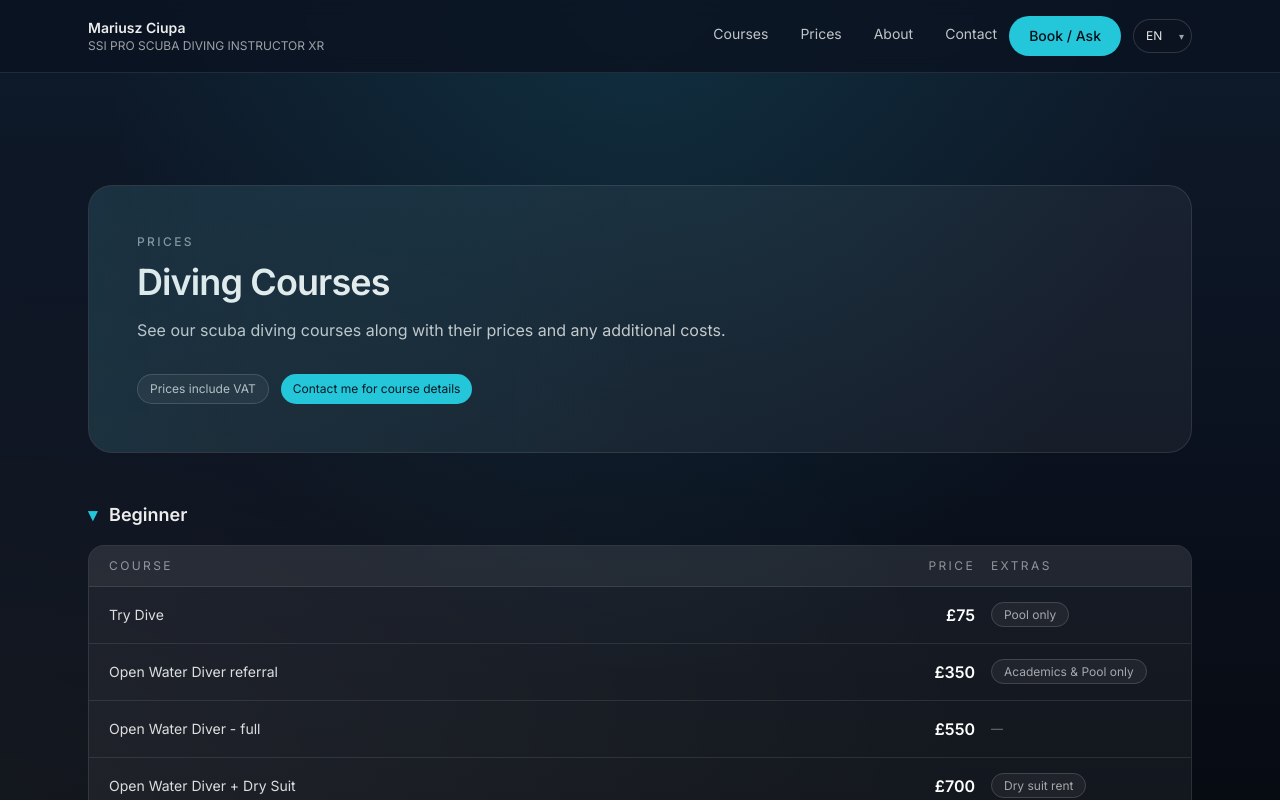
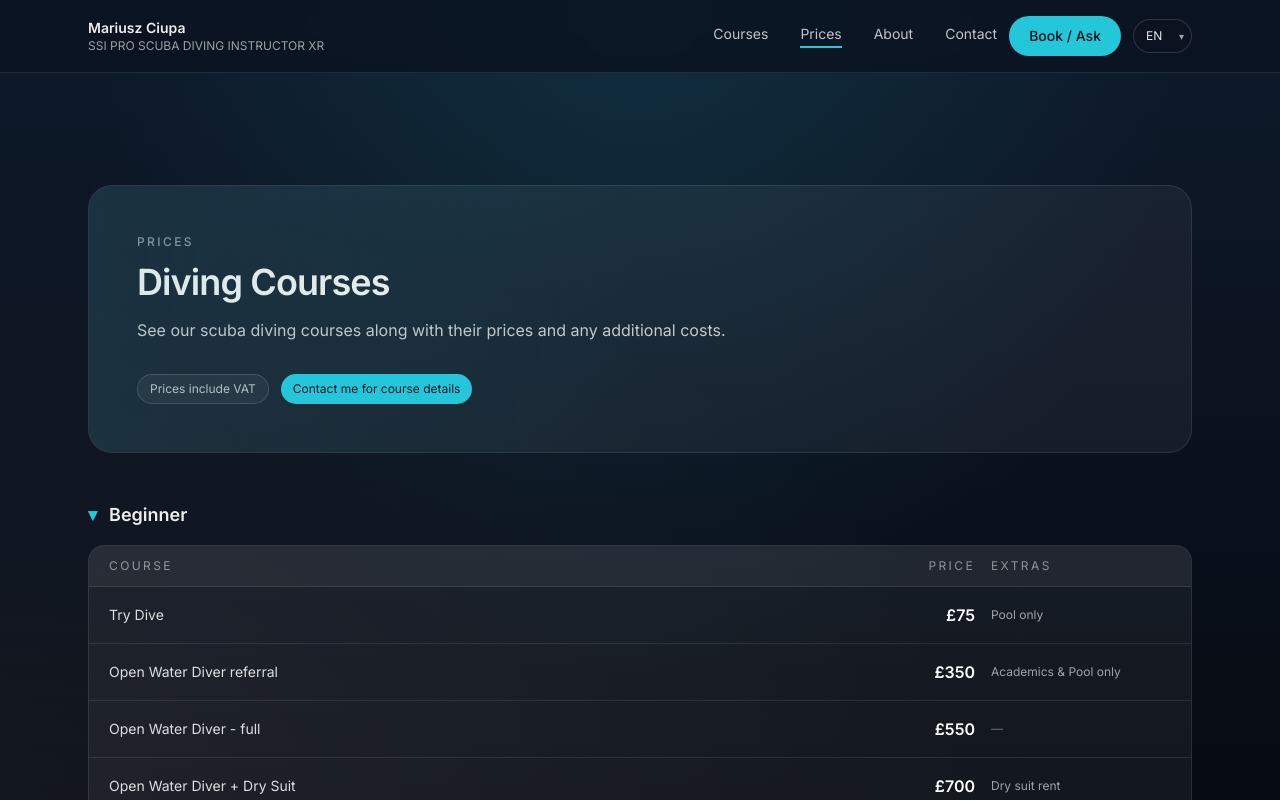
Before and after one commit to anastasiyaklyap/mariusz-ciupa-site, a Next.js app: page /prices in a window 1280 px wide. Shown: the top 802 px of the page. Built offline with nearby package versions, Linux system fonts and the light colour scheme.

Commit message:
update nav and extras

```diff
--- a/src/components/Header.tsx
+++ b/src/components/Header.tsx
@@ -1,6 +1,7 @@
 'use client';
 
 import { useEffect, useRef, useState } from 'react';
+import { usePathname } from 'next/navigation';
 import { linkPath } from '@/lib/linkPath';
 import { withLocaleHref } from '@/lib/i18n';
 import { HeaderBrand } from './header/HeaderBrand';
@@ -21,6 +22,7 @@ export const Header = () => {
   const locale = useLocale();
   const headerNavLinks = getHeaderNavLinks(locale);
   const headerCtaLink = getHeaderCtaLink(locale);
+  const pathname = usePathname();
   const handleLocaleChange = (nextLocale: string) => {
     if (typeof window === 'undefined') return;
     const basePath = process.env.NEXT_PUBLIC_BASE_PATH ?? '';
@@ -114,7 +116,11 @@ export const Header = () => {
                 key={link.id}
                 href={link.href}
                 label={link.label}
-                isActive={activeSection === link.id}
+                isActive={
+                  link.sectionId
+                    ? activeSection === link.sectionId
+                    : pathname.endsWith('/prices')
+                }
               />
             ))}
           </nav>
--- a/src/components/pages/PricesPageClient.tsx
+++ b/src/components/pages/PricesPageClient.tsx
@@ -82,7 +82,7 @@ export const PricesPageClient = () => {
                         </span>
                         <div className='text-xs text-white/60'>
                           {extras?.length ? (
-                            <span className='rounded-full border border-white/15 bg-white/5 px-3 py-1'>
+                            <span>
                               {extras.join(', ')}
                             </span>
                           ) : (
```
